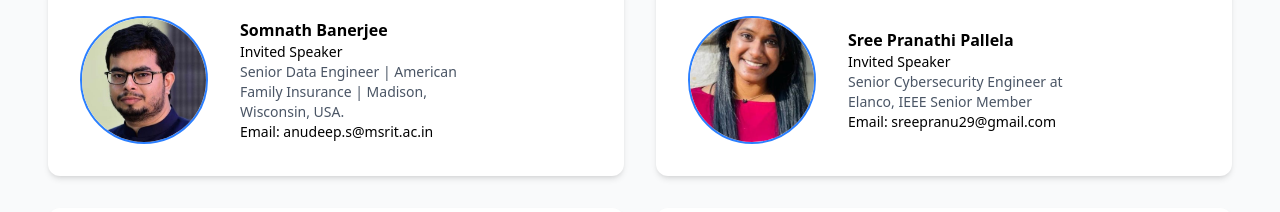
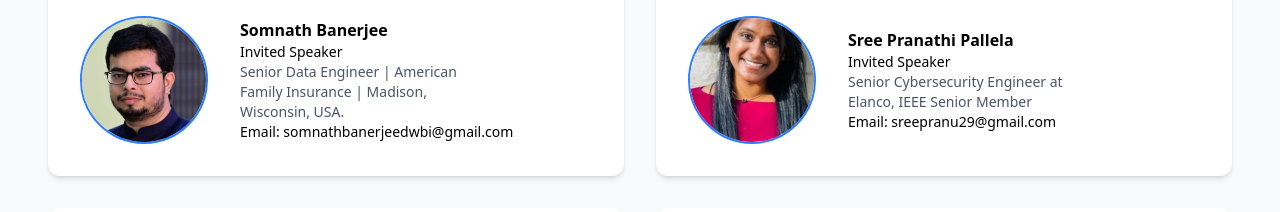
Before and after one commit to mr-dev-prince/ieee_conference, a React (Vite) app: page /committee in a window 1280 px wide. Shown: the part 2680-2892 px from the top of the page. Built offline with nearby package versions, Linux system fonts and the light colour scheme.

Commit message:
update: modify invited speaker email and add new committee members with their affiliations

```diff
--- a/src/pages/CommitteePage.jsx
+++ b/src/pages/CommitteePage.jsx
@@ -124,7 +124,7 @@ const invitedSpeaker = [
     name: "Somnath Banerjee",
     role: "Invited Speaker",
     desc: "Senior Data Engineer | American Family Insurance | Madison, Wisconsin, USA.",
-    email: "anudeep.s@msrit.ac.in",
+    email: "somnathbanerjeedwbi@gmail.com",
     img: sm,
   },
   {
@@ -473,6 +473,14 @@ export default function CommitteePage() {
               name: "Saravanan Raj",
               affiliation: "Senior Product Manager, Microsoft, Seattle, USA",
             },
+            {
+              name: "Dedeepya Sai Gondi",
+              affiliation: "Lead Engineer at Ascendion",
+            },
+            {
+              name: "Prabal Pathak",
+              affiliation: "Data governance and privacy thought leader",
+            },
           ]}
         />
         <CommitteeTable
```
